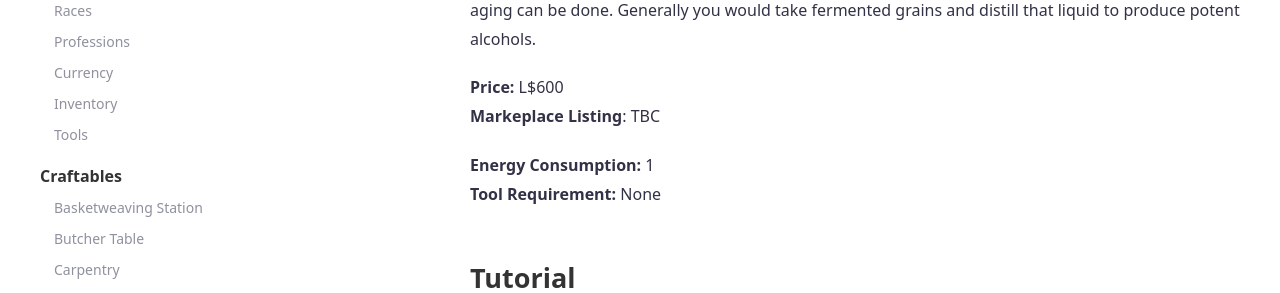
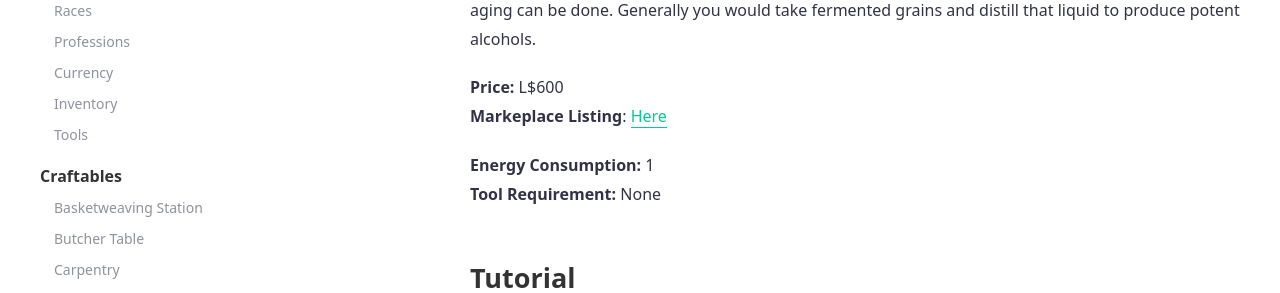
Before and after one commit to SLColonies/Public, a Jekyll site: the page built from _docs/distillery.md, in a window 1280 px wide and 900 px high. Shown: the part 317-610 px from the top of the window. Built offline with Jekyll 4.4.1, drawn with Linux system fonts in a browser that asks for light colours.

Commit message:
Update distillery.md

```diff
--- a/_docs/distillery.md
+++ b/_docs/distillery.md
@@ -6,7 +6,7 @@ tags: [features]
 In manufacturing spirits, there is a distillation process required to draw out the pure alcohols before aging can be done. Generally you would take fermented grains and distill that liquid to produce potent alcohols.
 
 **Price:** L$600<br>
-**Markeplace Listing**: TBC<br>
+**Markeplace Listing**: [Here](https://marketplace.secondlife.com/p/SLC-Craftables-Distillery/19585800)<br>
 
 **Energy Consumption:** 1<br>
 **Tool Requirement:** None
```
